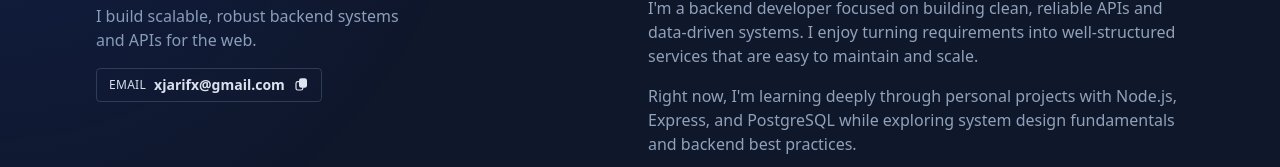
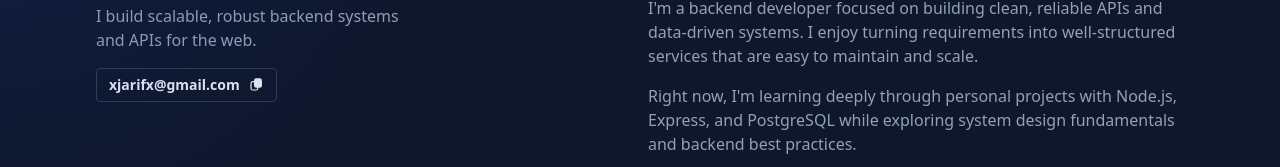
Before and after one commit to xjarifx/portfolio, a React (Vite) app: page / in a window 1280 px wide. Shown: the part 196-363 px from the top of the page. Built offline with nearby package versions, Linux system fonts and the light colour scheme.

Commit message:
fix: remove unnecessary email label and clean up spotlight effect styles

```diff
--- a/src/pages/Home.jsx
+++ b/src/pages/Home.jsx
@@ -118,7 +118,7 @@ function Home() {
       {/* Spotlight effect - dynamically controlled */}
       {config.spotlight.enabled && (
         <div
-          className="pointer-events-none fixed inset-0 z-30 transition duration-300 lg:absolute"
+          className="pointer-events-none fixed inset-0 z-30 transition duration-300"
           style={{
             background: `radial-gradient(${config.spotlight.size} at ${mousePosition.x}px ${mousePosition.y}px, ${config.spotlight.color}, transparent 80%)`,
           }}
@@ -152,9 +152,6 @@ function Home() {
                     aria-label={`Copy email ${metadata.email}`}
                     title="Click to copy"
                   >
-                    <span className="text-xs uppercase tracking-wide">
-                      Email
-                    </span>
                     <span className="font-semibold">{metadata.email}</span>
                     <svg
                       xmlns="http://www.w3.org/2000/svg"
```
